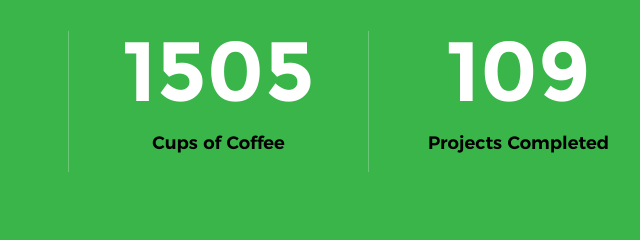
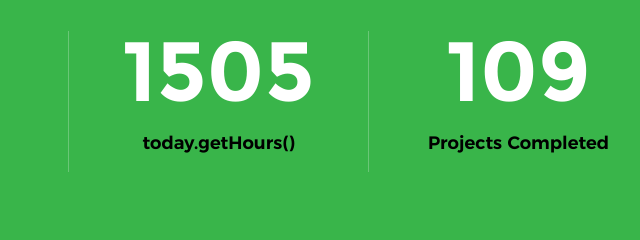
Before and after one commit to Knackie/Knackie.github.io, a plain HTML site: page index.html in a window 1280 px wide. Shown: the part 1420-1660 px from the top of the page, 271-911 px from the left. Drawn offline with Linux system fonts and the light colour scheme; files whose address does not match are found by name.

Commit message:
fix text

```diff
--- a/index.html
+++ b/index.html
@@ -182,7 +182,7 @@
             </div>
             <div class="col-block stats__col">
                 <div class="stats__count">1505</div>
-                <h5>Cups of Coffee</h5>
+                <h5>today.getHours()</h5>
             </div>
             <div class="col-block stats__col">
                 <div class="stats__count">109</div>
```
